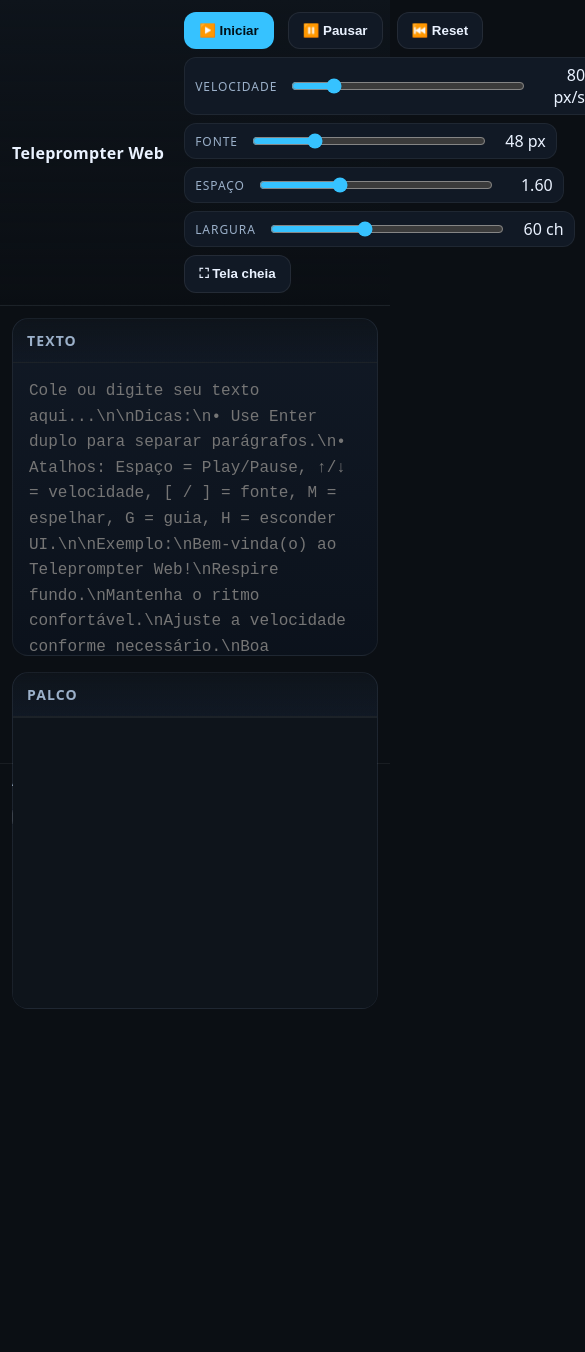
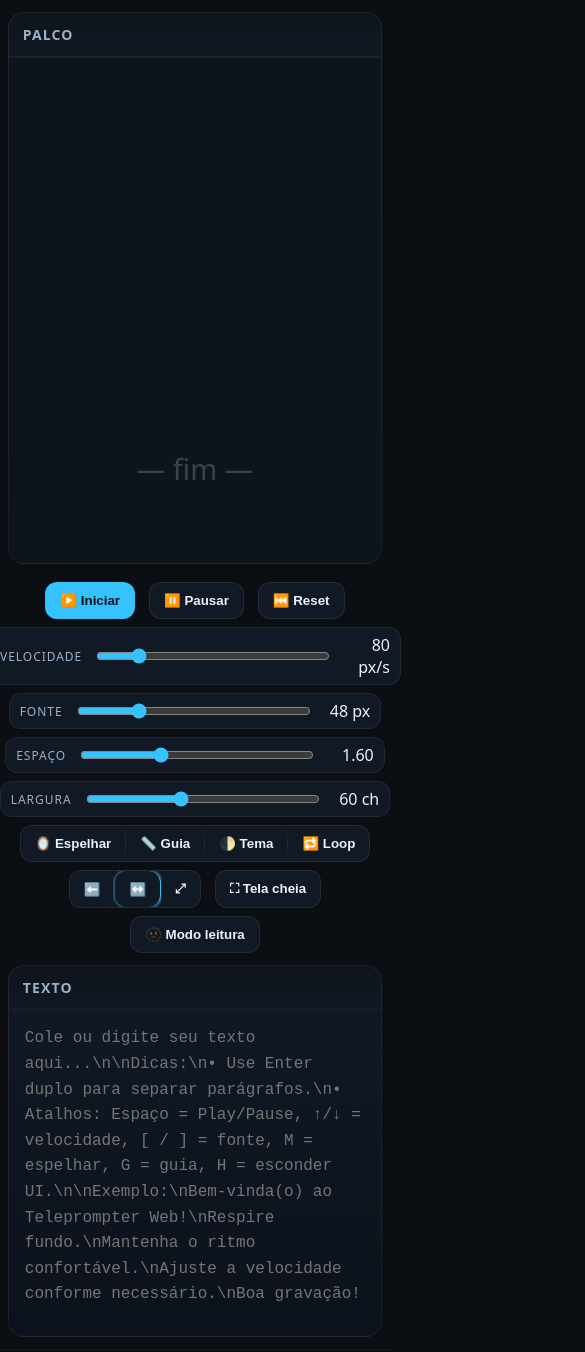
Before and after one commit to murilofreire777/superprompt, a plain HTML site: page index.html in a window 390 px wide. Shown: the top 1352 px of the page, 585 px wide, since content can reach past the window. Before the commit the page ends 1009 px from the top, so only its background shows below. Drawn offline with Linux system fonts and the light colour scheme.

Commit message:
Palco centralizado

```diff
--- a/index.html
+++ b/index.html
@@ -20,7 +20,6 @@
       --radius: 16px;
     }
 
-    /* Tema claro opcional */
     :root.light {
       --bg: #fafcff;
       --panel: #ffffff;
@@ -41,223 +40,120 @@
       font-family: system-ui, -apple-system, Segoe UI, Roboto, Ubuntu, Cantarell, Noto Sans, Helvetica, Arial, "Apple Color Emoji", "Segoe UI Emoji";
       display: flex;
       flex-direction: column;
+      min-height: 100svh;
     }
 
-    header {
-      display: flex;
-      align-items: center;
-      gap: 12px;
-      padding: 12px clamp(12px, 2.5vw, 24px);
+    /* Containers centralizados */
+    .container { width: min(1200px, 96vw); margin: 0 auto; }
+
+    /* ===== Palco no topo ===== */
+    .stage-section { padding: 12px 0 8px; }
+    .stage-panel {
+      background: linear-gradient(180deg, var(--panel-2), color-mix(in oklab, var(--panel-2) 85%, #000));
+      border: 1px solid rgba(255,255,255,0.06);
+      border-radius: var(--radius);
+      overflow: hidden;
+    }
+    .stage-panel h2 {
+      font-size: 14px; letter-spacing: .08em; text-transform: uppercase; color: var(--muted);
+      margin: 0; padding: 12px 14px; border-bottom: 1px solid rgba(255,255,255,0.06);
       background: linear-gradient(180deg, var(--panel), transparent);
-      border-bottom: 1px solid rgba(255,255,255,0.06);
-      position: sticky;
-      top: 0;
-      z-index: 5;
     }
 
-    header h1 {
-      font-size: clamp(16px, 2.2vw, 20px);
-      margin: 0 8px 0 0;
-      font-weight: 700;
-      letter-spacing: 0.3px;
-      white-space: nowrap;
+    .stage-wrap { position: relative; height: min(60vh, 70svh); }
+
+    #stage {
+      position: absolute; inset: 0; overflow-y: auto; scroll-behavior: auto;
+      display: flex; justify-content: center; align-items: flex-start; /* centro horizontal garantido */
+      padding: clamp(24px, 6vh, 64px) clamp(12px, 3vw, 32px);
+      background: var(--panel);
+      border-top: 1px solid rgba(255,255,255,0.06);
+      font-size: 48px; line-height: 1.6; text-rendering: optimizeLegibility; -webkit-font-smoothing: antialiased;
     }
 
-    .toolbar {
-      display: flex;
-      flex-wrap: wrap;
-      align-items: center;
-      gap: 8px 14px;
-    }
+    #scrollText { width: min(92vw, var(--inner-width)); margin: 0 auto; text-align: center; }
 
-    .spacer { flex: 1; }
+    /* >>> Aceitar quebras de linha do editor <<< */
+    #content { white-space: pre-wrap; word-break: break-word; }
+    #content p { margin: 0 0 1em 0; }
 
+    .guide { position: sticky; top: 50%; transform: translateY(-50%); height: clamp(36px, 6vh, 52px);
+      background: linear-gradient(180deg, transparent 0%, var(--guide) 40%, var(--guide) 60%, transparent 100%);
+      pointer-events: none; z-index: 2; border-radius: 12px; }
+
+    #stage.mirror { transform: scaleX(-1); }
+    #stage.noguide .guide { display: none; }
+
+    .overlay { position: absolute; inset: 0; display: grid; place-items: center; z-index: 6; background: rgba(0,0,0,0.45); backdrop-filter: blur(2px);
+      font-weight: 800; letter-spacing: 0.04em; text-transform: uppercase; color: #fff; }
+    .hidden { display: none !important; }
+    .countdown { font-size: clamp(48px, 10vw, 120px); }
+
+    /* ===== Controles (sempre centralizados) ===== */
+    .controls { padding: 10px 0 4px; }
+    .toolbar { display: flex; flex-wrap: wrap; align-items: center; justify-content: center; gap: 8px 14px; }
     .btn {
-      appearance: none;
-      border: 1px solid rgba(255,255,255,0.08);
-      background: var(--panel-2);
-      color: var(--fg);
-      padding: 10px 14px;
-      border-radius: 12px;
-      font-weight: 600;
-      cursor: pointer;
-      transition: transform .05s ease, background .2s ease, border-color .2s ease;
-      display: inline-flex;
-      align-items: center;
-      gap: 8px;
-      user-select: none;
+      appearance: none; border: 1px solid rgba(255,255,255,0.08); background: var(--panel-2); color: var(--fg);
+      padding: 10px 14px; border-radius: 12px; font-weight: 600; cursor: pointer; transition: transform .05s ease, background .2s ease, border-color .2s ease;
+      display: inline-flex; align-items: center; gap: 8px; user-select: none;
     }
     .btn:hover { background: color-mix(in oklab, var(--panel-2) 80%, var(--accent-2)); }
     .btn:active { transform: translateY(1px); }
-    .btn[aria-pressed="true"] {
-      border-color: var(--accent);
-      box-shadow: 0 0 0 2px color-mix(in oklab, var(--accent) 30%, transparent);
-    }
+    .btn[aria-pressed="true"] { border-color: var(--accent); box-shadow: 0 0 0 2px color-mix(in oklab, var(--accent) 30%, transparent); }
     .btn.primary { background: var(--accent); color: #001018; border-color: transparent; }
-    .btn.danger { background: color-mix(in oklab, var(--danger) 85%, var(--panel-2)); }
 
-    .segmented {
-      display: inline-flex;
-      border: 1px solid rgba(255,255,255,0.08);
-      border-radius: 12px;
-      overflow: hidden;
-      background: var(--panel-2);
-    }
+    .segmented { display: inline-flex; border: 1px solid rgba(255,255,255,0.08); border-radius: 12px; overflow: hidden; background: var(--panel-2); }
     .segmented button { border: none; border-right: 1px solid rgba(255,255,255,0.06); }
     .segmented button:last-child { border-right: none; }
 
-    .control {
-      display: grid;
-      grid-template-columns: auto 1fr auto;
-      gap: 8px 12px;
-      align-items: center;
-      padding: 6px 10px;
-      border-radius: 12px;
-      background: var(--panel-2);
-      border: 1px solid rgba(255,255,255,0.06);
-    }
+    .control { display: grid; grid-template-columns: auto 1fr auto; gap: 8px 12px; align-items: center; padding: 6px 10px; border-radius: 12px; background: var(--panel-2); border: 1px solid rgba(255,255,255,0.06); }
     .control label { font-size: 12px; color: var(--muted); text-transform: uppercase; letter-spacing: .08em; }
     .control output { font-variant-numeric: tabular-nums; min-width: 5ch; text-align: right; }
     .control input[type="range"] { accent-color: var(--accent); width: min(60vw, 320px); }
 
-    main {
-      flex: 1;
-      display: grid;
-      grid-template-columns: 1fr minmax(420px, 1fr);
-      gap: 16px;
-      padding: 12px clamp(12px, 2.5vw, 24px) 16px;
-      min-height: 0; /* allow children to size */
-    }
+    /* ===== Editor (centralizado) ===== */
+    .editor-section { padding: 8px 0 12px; }
+    .panel { background: linear-gradient(180deg, var(--panel-2), color-mix(in oklab, var(--panel-2) 85%, #000)); border: 1px solid rgba(255,255,255,0.06); border-radius: var(--radius); overflow: hidden; }
+    .panel h2 { font-size: 14px; letter-spacing: .08em; text-transform: uppercase; color: var(--muted); margin: 0; padding: 12px 14px; border-bottom: 1px solid rgba(255,255,255,0.06); background: linear-gradient(180deg, var(--panel), transparent); }
 
-    @media (max-width: 1000px) {
-      main { grid-template-columns: 1fr; }
-    }
+    textarea { resize: none; width: 100%; height: min(38vh, 50svh); padding: 16px; border: none; outline: none; background: transparent; color: var(--fg); font-size: clamp(16px, 1.8vw, 18px); line-height: 1.6; white-space: pre-wrap; caret-color: var(--accent); }
 
-    .panel {
-      background: linear-gradient(180deg, var(--panel-2), color-mix(in oklab, var(--panel-2) 85%, #000));
-      border: 1px solid rgba(255,255,255,0.06);
-      border-radius: var(--radius);
-      overflow: hidden;
-      min-height: 40vh;
-      display: flex;
-      flex-direction: column;
-    }
-
-    .panel h2 {
-      font-size: 14px;
-      letter-spacing: .08em;
-      text-transform: uppercase;
-      color: var(--muted);
-      margin: 0;
-      padding: 12px 14px;
-      border-bottom: 1px solid rgba(255,255,255,0.06);
-      background: linear-gradient(180deg, var(--panel), transparent);
-    }
-
-    textarea {
-      resize: none;
-      width: 100%;
-      height: 100%;
-      padding: 16px;
-      border: none;
-      outline: none;
-      background: transparent;
-      color: var(--fg);
-      font-size: clamp(16px, 1.8vw, 18px);
-      line-height: 1.6;
-      white-space: pre-wrap;
-      caret-color: var(--accent);
-    }
-
-    /* ===== Teleprompter Stage ===== */
-    .stage-wrap { position: relative; flex: 1; min-height: 40vh; }
-
-    #stage {
-      position: absolute;
-      inset: 0;
-      overflow-y: auto;
-      scroll-behavior: auto; /* manual control */
-      display: flex;
-      justify-content: center; /* mantém o bloco de texto sempre no centro horizontal */
-      align-items: flex-start;
-      padding: clamp(24px, 6vh, 64px) clamp(12px, 3vw, 32px);
-      background: var(--panel);
-      border-top: 1px solid rgba(255,255,255,0.06);
-      font-size: 48px; /* controlado pelo slider */
-      line-height: 1.6; /* controlado pelo slider */
-      text-rendering: optimizeLegibility;
-      -webkit-font-smoothing: antialiased;
-    }
-
-    /* Conteúdo que rola */
-    #scrollText {
-      width: min(92vw, var(--inner-width));
-      margin: 0 auto; /* garante centro horizontal */
-      text-align: center; /* centraliza o texto (útil para leitura em prompter) */
-    }
-
-    #scrollText p { margin: 0 0 1em 0; }
-
-    /* Barra guia na linha central */
-    .guide {
-      position: sticky;
-      top: 50%;
-      transform: translateY(-50%);
-      height: clamp(36px, 6vh, 52px);
-      background: linear-gradient(180deg, transparent 0%, var(--guide) 40%, var(--guide) 60%, transparent 100%);
-      pointer-events: none;
-      z-index: 2;
-      border-radius: 12px;
-    }
-
-    /* Overlays sutis */
-    .overlay {
-      position: absolute; inset: 0; display: grid; place-items: center; z-index: 6;
-      background: rgba(0,0,0,0.45);
-      backdrop-filter: blur(2px);
-      font-weight: 800; letter-spacing: 0.04em;
-      text-transform: uppercase; color: #fff;
-    }
-    .hidden { display: none !important; }
-
-    .countdown { font-size: clamp(48px, 10vw, 120px); }
-
-    /* Efeitos utilitários do palco */
-    #stage.mirror { transform: scaleX(-1); }
-    #stage.noguide .guide { display: none; }
-
-    /* Rodapé de dicas */
-    footer {
-      padding: 8px clamp(12px, 2.5vw, 24px) 18px;
-      color: var(--muted);
-      font-size: 13px;
-      border-top: 1px solid rgba(255,255,255,0.06);
-      display: flex; flex-wrap: wrap; gap: 10px 16px; align-items: center;
-    }
-
+    footer { padding: 8px 2vw 18px; color: var(--muted); font-size: 13px; border-top: 1px solid rgba(255,255,255,0.06); text-align: center; }
     .kbd { border: 1px solid rgba(255,255,255,0.18); background: var(--panel-2); padding: 2px 6px; border-radius: 8px; font-weight: 600; color: var(--fg); }
 
-    /* Modo compacto: esconde UI para leitura limpa */
-    body.compact header, body.compact .editor-panel, body.compact footer { display: none; }
-    body.compact main { padding-top: 0; }
-
-    /* Botão flutuante para reexibir UI */
-    #floatingUIBtn {
-      position: fixed; z-index: 10; right: 12px; bottom: 12px;
-      opacity: 0; pointer-events: none; transition: opacity .2s ease;
-    }
+    /* Modo leitura: esconde UI para leitura limpa */
+    body.compact .controls, body.compact .editor-section, body.compact footer { display: none; }
+    #floatingUIBtn { position: fixed; z-index: 10; right: 12px; bottom: 12px; opacity: 0; pointer-events: none; transition: opacity .2s ease; }
     body.compact #floatingUIBtn { opacity: 1; pointer-events: auto; }
   </style>
 </head>
 <body>
-  <header>
-    <h1>Teleprompter Web</h1>
+  <!-- PALCO NO TOPO -->
+  <section class="stage-section">
+    <div class="container">
+      <div class="stage-panel">
+        <h2>Palco</h2>
+        <div class="stage-wrap">
+          <div id="stage" class="noguide" role="region" aria-label="Área de rolagem do teleprompter">
+            <div id="scrollText">
+              <div class="guide" aria-hidden="true"></div>
+              <div id="content"></div>
+              <p style="margin: 40vh 0 0 0; opacity: .2; font-size: 0.6em;">— fim —</p>
+            </div>
+          </div>
+          <div id="overlay" class="overlay hidden"><div class="countdown" id="countdown">3</div></div>
+        </div>
+      </div>
+    </div>
+  </section>
+
+  <!-- CONTROLES CENTRALIZADOS -->
+  <section class="controls">
+    <div class="container">
       <div class="toolbar" role="group" aria-label="Controles principais">
         <button id="playBtn" class="btn primary" aria-pressed="false">▶️ Iniciar</button>
         <button id="pauseBtn" class="btn" disabled>⏸️ Pausar</button>
         <button id="resetBtn" class="btn" title="Voltar ao topo">⏮️ Reset</button>
-
-      <div class="spacer"></div>
 
         <div class="control" title="Velocidade do scroll (px/s)">
           <label for="speed">Velocidade</label>
@@ -283,38 +179,12 @@
           <output id="textWidthOut">60 ch</output>
         </div>
 
-      <button id="fullscreenBtn" class="btn" title="Tela cheia (F)">⛶ Tela cheia</button>
-    </div>
-  </header>
-
-  <main>
-    <section class="panel editor-panel" aria-label="Editor de texto">
-      <h2>Texto</h2>
-      <textarea id="editor" placeholder="Cole ou digite seu texto aqui...\n\nDicas:\n• Use Enter duplo para separar parágrafos.\n• Atalhos: Espaço = Play/Pause, ↑/↓ = velocidade, [ / ] = fonte, M = espelhar, G = guia, H = esconder UI.\n\nExemplo:\nBem-vinda(o) ao Teleprompter Web!\nRespire fundo.\nMantenha o ritmo confortável.\nAjuste a velocidade conforme necessário.\nBoa gravação!"></textarea>
-    </section>
-
-    <section class="panel" aria-label="Palco do teleprompter">
-      <h2>Palco</h2>
-      <div class="stage-wrap">
-        <div id="stage" class="noguide" role="region" aria-label="Área de rolagem do teleprompter">
-          <div id="scrollText">
-            <div class="guide" aria-hidden="true"></div>
-            <div id="content"></div>
-            <p style="margin: 40vh 0 0 0; opacity: .2; font-size: 0.6em;">— fim —</p>
-          </div>
-        </div>
-        <div id="overlay" class="overlay hidden"><div class="countdown" id="countdown">3</div></div>
-      </div>
-
-      <div style="display:flex; flex-wrap: wrap; gap: 10px; padding: 10px; border-top: 1px solid rgba(255,255,255,0.06); background: var(--panel);">
         <div class="segmented" role="group" aria-label="Opções visuais">
           <button id="toggleMirror" class="btn" aria-pressed="false" title="Espelhar horizontal (M)">🪞 Espelhar</button>
           <button id="toggleGuide" class="btn" aria-pressed="false" title="Mostrar linha-guia (G)">📏 Guia</button>
-          <button id="toggleTheme" class="btn" aria-pressed="false" title="Inverter tema (claro/escuro) (I)">🌓 Tema</button>
+          <button id="toggleTheme" class="btn" aria-pressed="false" title="Inverter tema (I)">🌓 Tema</button>
           <button id="toggleLoop" class="btn" aria-pressed="false" title="Reiniciar ao final">🔁 Loop</button>
         </div>
-
-        <div class="spacer"></div>
 
         <div class="segmented" role="group" aria-label="Alinhamento do texto">
           <button class="btn" data-align="left" title="Alinhar à esquerda">⬅️</button>
@@ -322,13 +192,26 @@
           <button class="btn" data-align="justify" title="Justificar">⤢</button>
         </div>
 
+        <button id="fullscreenBtn" class="btn" title="Tela cheia (F)">⛶ Tela cheia</button>
         <button id="hideUIBtn" class="btn" title="Esconder interface para leitura limpa (H)">🫥 Modo leitura</button>
       </div>
+    </div>
   </section>
-  </main>
+
+  <!-- EDITOR CENTRALIZADO -->
+  <section class="editor-section">
+    <div class="container">
+      <div class="panel editor-panel" aria-label="Editor de texto">
+        <h2>Texto</h2>
+        <textarea id="editor" placeholder="Cole ou digite seu texto aqui...\n\nDicas:\n• Use Enter duplo para separar parágrafos.\n• Atalhos: Espaço = Play/Pause, ↑/↓ = velocidade, [ / ] = fonte, M = espelhar, G = guia, H = esconder UI.\n\nExemplo:\nBem-vinda(o) ao Teleprompter Web!\nRespire fundo.\nMantenha o ritmo confortável.\nAjuste a velocidade conforme necessário.\nBoa gravação!"></textarea>
+      </div>
+    </div>
+  </section>
 
   <footer>
+    <div class="container">
       <div><strong>Atalhos:</strong> <span class="kbd">Espaço</span> Play/Pause · <span class="kbd">↑/↓</span> Velocidade · <span class="kbd">[</span>/<span class="kbd">]</span> Fonte · <span class="kbd">M</span> Espelhar · <span class="kbd">G</span> Guia · <span class="kbd">I</span> Tema · <span class="kbd">F</span> Tela Cheia · <span class="kbd">H</span> Ocultar UI</div>
+    </div>
   </footer>
 
   <button id="floatingUIBtn" class="btn" title="Mostrar interface">🎛️ Mostrar controles</button>
@@ -372,7 +255,7 @@
       loop: false
     };
 
-    // ===== Persistência simples (localStorage) =====
+    // ===== Persistência (localStorage) =====
     const save = () => {
       const data = {
         text: editor.value,
@@ -403,9 +286,8 @@
       } catch {}
     };
 
-    // ===== Renderização do texto =====
+    // ===== Renderização do texto (com quebras) =====
     function renderText() {
-      // mantém o bloco centralizado horizontalmente; usa <div> com white-space: pre-wrap
       content.textContent = editor.value || '';
     }
 
@@ -431,7 +313,7 @@
     function animate(ts) {
       if (!state.playing) return;
       if (!state.lastTs) state.lastTs = ts;
-      const dt = (ts - state.lastTs) / 1000;
+      const dt = (ts - state.lastTs) / 1000; // segundos
       state.lastTs = ts;
       stage.scrollTop += state.pxPerSec * dt;
 
@@ -494,8 +376,7 @@
 
     // ===== Eventos UI =====
     playBtn.addEventListener('click', () => {
-      if (state.playing) return; // já tocando
-      // se estamos no topo, faz contagem regressiva sutil
+      if (state.playing) return;
       if (Math.round(stage.scrollTop) <= 0) countdownThenStart();
       else startScrolling();
     });
@@ -538,12 +419,8 @@
       } catch (e) { console.warn(e); }
     });
 
-    hideUIBtn.addEventListener('click', () => {
-      document.body.classList.add('compact');
-    });
-    floatingUIBtn.addEventListener('click', () => {
-      document.body.classList.remove('compact');
-    });
+    hideUIBtn.addEventListener('click', () => { document.body.classList.add('compact'); });
+    floatingUIBtn.addEventListener('click', () => { document.body.classList.remove('compact'); });
 
     alignButtons.forEach(btn => {
       btn.addEventListener('click', () => {
@@ -581,7 +458,6 @@
 
     // ===== Inicialização =====
     load();
-    // ativa estados iniciais dos toggles baseados nas classes aplicadas
     toggleMirror.setAttribute('aria-pressed', stage.classList.contains('mirror'));
     toggleGuide.setAttribute('aria-pressed', !stage.classList.contains('noguide'));
     toggleTheme.setAttribute('aria-pressed', document.documentElement.classList.contains('light'));
@@ -593,7 +469,6 @@
     updateWidth(textWidth.value);
     renderText();
 
-    // Salva antes de sair
     window.addEventListener('beforeunload', save);
   </script>
 </body>
```
Lines whose indentation alone changed are shown as unchanged.
